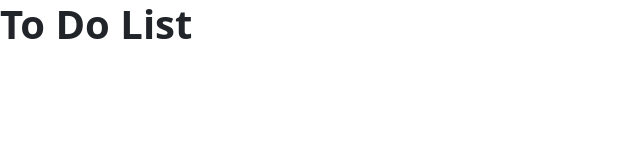
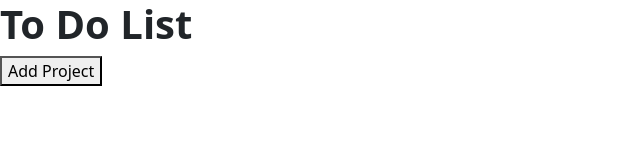
Before and after one commit to gasb150/to-do-list, a website built with webpack: page dist/index.html in a window 1280 px wide. Shown: the whole page, without its empty margins (0-640 px from the left). Built offline with nearby package versions, Linux system fonts and the light colour scheme.

Commit message:
Create  DOM elemet

```diff
--- a/src/pageload.js
+++ b/src/pageload.js
@@ -17,19 +17,27 @@ function navBar() {
   return nav;
 }
 
-function main() {
-  const main = document.createElement('main');
-  main.classList.add('main');
-  main.setAttribute('id', 'main');
-  return main;
+function project() {
+  const project = document.getElementById('project');
+  const addProjectButton = document.createElement('button');
+
+  addProjectButton.innerHTML = 'Add Project';
+
+  project.appendChild(addProjectButton);
+  return project;
+}
+
+function task() {
+
+  return task;
 }
 
 function loadPage() {
   const content = document.getElementById('content');
+  const container = document.getElementById('container');
 
   content.appendChild(header());
-  content.appendChild(main());
-  loadHome();
+  content.appendChild(project());
 }
 
 export default loadPage;
```
Also changed, not shown: dist/index.html, dist/main.js.
